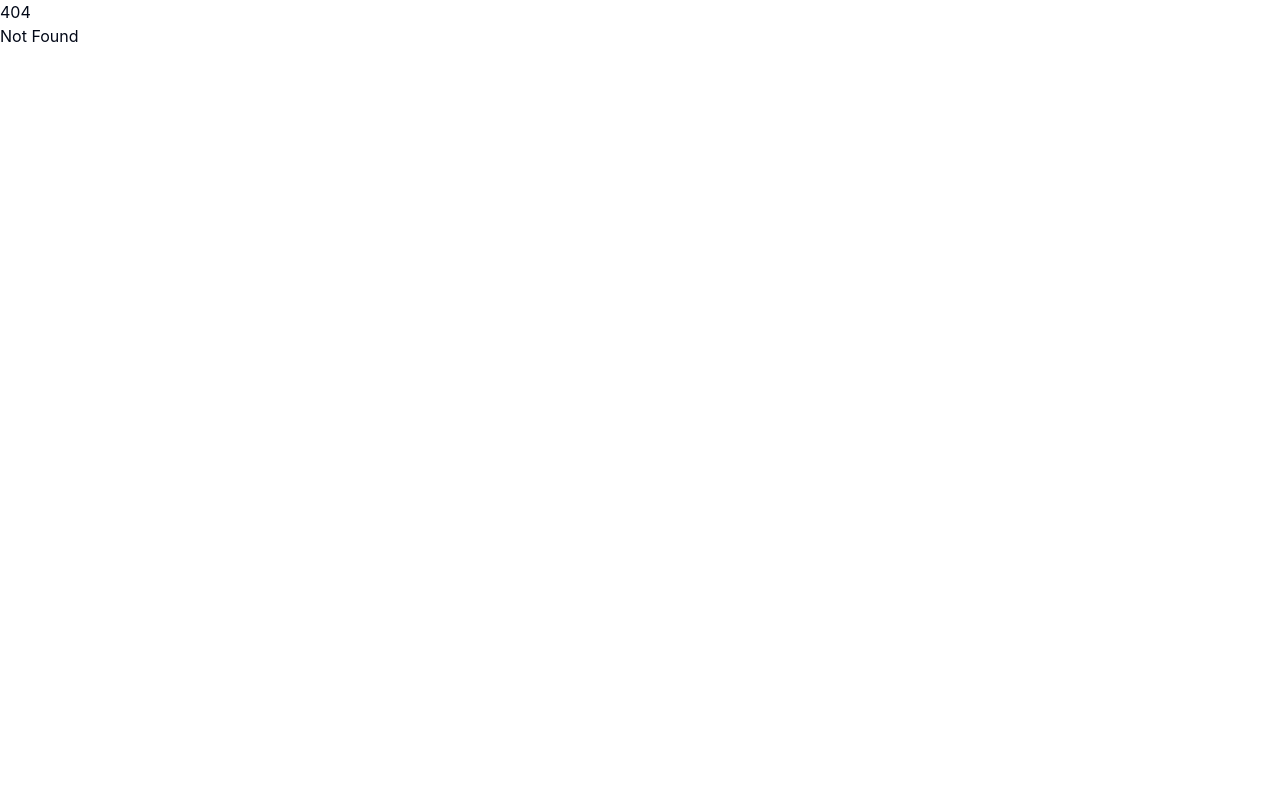
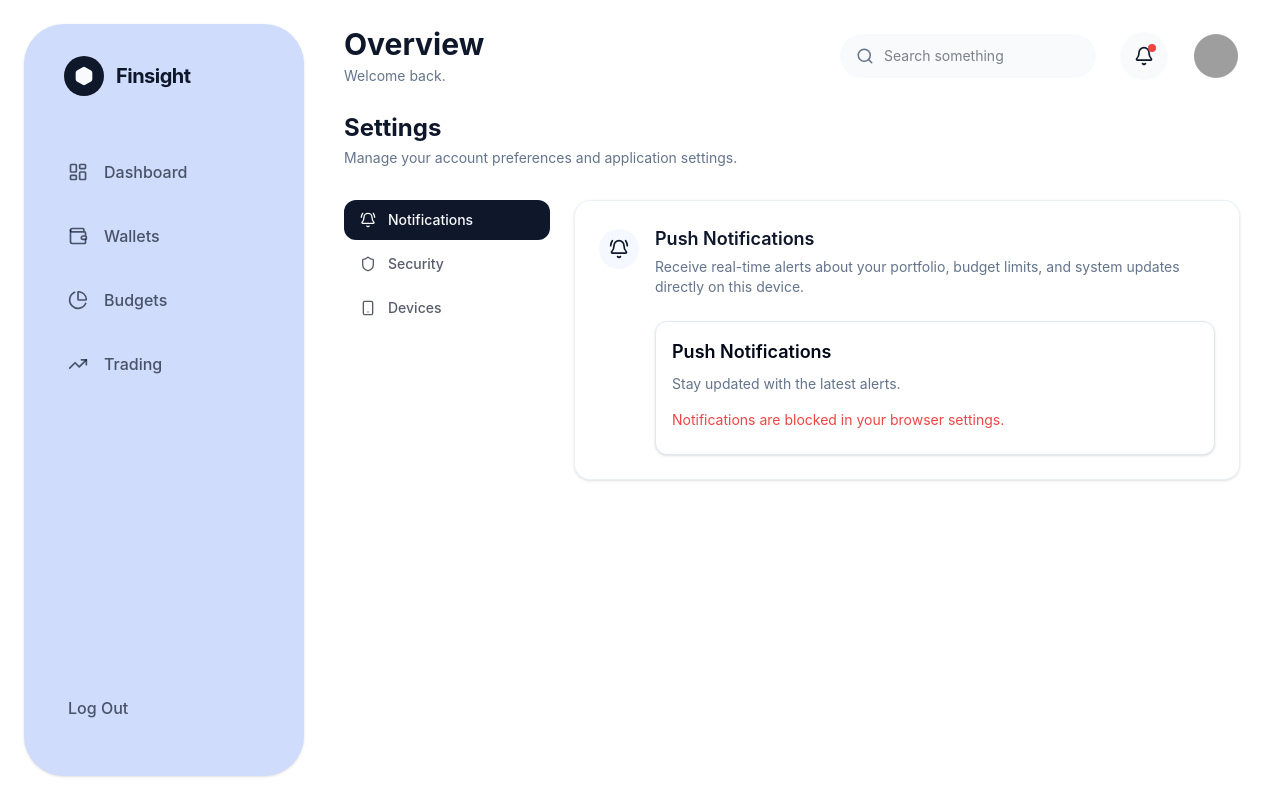
Before and after one commit to umermirza95/finsight-spa-svelte, a SvelteKit app: page /settings in a window 1280 px wide. Before the commit this address had no page. Built offline with nearby package versions, Linux system fonts and the light colour scheme; sample sign-in values are in the browser's storage; grey boxes are pictures that could not be loaded.

Commit message:
push notifications wip

```diff
--- a/src/lib/components/PushNotifications.svelte
+++ b/src/lib/components/PushNotifications.svelte
@@ -58,11 +58,34 @@
 				applicationServerKey: urlBase64ToUint8Array(VAPID_PUBLIC_KEY)
 			});
 
+			// Send to backend
+			const token = localStorage.getItem('authToken');
+			if (!token) {
+				throw new Error('Not authenticated.');
+			}
+
+			const res = await fetch('http://localhost:5000/api/push-notifications/subscribe', {
+				method: 'POST',
+				headers: {
+					'Content-Type': 'application/json',
+					'Authorization': `Bearer ${token}`
+				},
+				body: JSON.stringify({
+					endpoint: sub.endpoint,
+					keys: {
+						p256dh: btoa(String.fromCharCode.apply(null, new Uint8Array(sub.getKey('p256dh')!))),
+						auth: btoa(String.fromCharCode.apply(null, new Uint8Array(sub.getKey('auth')!)))
+					}
+				})
+			});
+
+			if (!res.ok) {
+				const errorData = await res.json().catch(() => ({}));
+				throw new Error(errorData.message || 'Failed to save subscription on server.');
+			}
+
 			subscription = sub;
 			message = 'Successfully subscribed to push notifications!';
-
-			// Normally you would send this subscription object to your server here
-			console.log('Push Subscription:', JSON.stringify(sub));
 		} catch (error) {
 			console.error('Failed to subscribe the user: ', error);
 			message = 'Failed to subscribe: ' + (error as Error).message;
@@ -76,8 +99,21 @@
 		message = '';
 		try {
 			if (subscription) {
+				const endpoint = subscription.endpoint;
+
 				const successful = await subscription.unsubscribe();
 				if (successful) {
+					// Notify backend
+					const token = localStorage.getItem('authToken');
+					if (token) {
+						await fetch(`http://localhost:5000/api/push-notifications/unsubscribe?endpoint=${encodeURIComponent(endpoint)}`, {
+							method: 'DELETE',
+							headers: {
+								'Authorization': `Bearer ${token}`
+							}
+						}).catch(e => console.error('Failed to notify backend of unsubscribe:', e));
+					}
+
 					subscription = null;
 					message = 'Successfully unsubscribed.';
 				}
--- a/src/routes/(authenticated)/+layout.svelte
+++ b/src/routes/(authenticated)/+layout.svelte
@@ -11,10 +11,24 @@
 		TrendingUp,
 		Search,
 		Bell,
-		Hexagon
+		Hexagon,
+		Settings,
+		LogOut
 	} from 'lucide-svelte';
 
+	import { fly } from 'svelte/transition';
+
 	let { children } = $props();
+
+	let isProfileMenuOpen = $state(false);
+
+	function toggleProfileMenu() {
+		isProfileMenuOpen = !isProfileMenuOpen;
+	}
+
+	function closeProfileMenu() {
+		isProfileMenuOpen = false;
+	}
 
 	function handleLogout() {
 		localStorage.removeItem('authToken');
@@ -79,6 +93,27 @@
 		</div>
 	</aside>
 
+	{#snippet profileDropdown()}
+		{#if isProfileMenuOpen}
+			<!-- svelte-ignore a11y_consider_explicit_label -->
+			<button class="fixed inset-0 z-40 bg-transparent w-full h-full cursor-default" onclick={closeProfileMenu}></button>
+			<div
+				transition:fly={{ y: 10, duration: 200 }}
+				class="absolute left-0 lg:right-0 lg:left-auto top-[calc(100%+0.5rem)] w-48 bg-card rounded-2xl shadow-lg border border-border/60 z-50 py-2 overflow-hidden"
+			>
+				<a href="/settings" onclick={closeProfileMenu} class="flex items-center gap-3 px-4 py-2.5 text-sm font-medium hover:bg-muted text-primary/80 hover:text-primary transition-colors">
+					<Settings size={16} />
+					Settings
+				</a>
+				<div class="h-px bg-border/60 my-1 mx-2"></div>
+				<button onclick={handleLogout} class="w-full flex items-center gap-3 px-4 py-2.5 text-sm font-medium hover:bg-destructive/10 text-destructive transition-colors text-left">
+					<LogOut size={16} />
+					Log Out
+				</button>
+			</div>
+		{/if}
+	{/snippet}
+
 	<!-- Main Content Area -->
 	<main class="flex-1 flex flex-col h-screen overflow-hidden bg-background">
 		<!-- Topbar -->
@@ -91,9 +126,12 @@
 
 			<!-- Mobile Greeting -->
 			<div class="flex lg:hidden items-center gap-3">
-				<button class="w-10 h-10 rounded-full overflow-hidden border-2 border-transparent hover:border-primary transition-all shrink-0">
-					<img src="https://i.pravatar.cc/150?u=a042581f4e29026704d" alt="Profile" class="w-full h-full object-cover" />
-				</button>
+				<div class="relative">
+					<button onclick={toggleProfileMenu} class="w-10 h-10 rounded-full overflow-hidden border-2 border-transparent hover:border-primary transition-all shrink-0 block">
+						<img src="https://i.pravatar.cc/150?u=a042581f4e29026704d" alt="Profile" class="w-full h-full object-cover block" />
+					</button>
+					{@render profileDropdown()}
+				</div>
 				<div class="flex flex-col justify-center">
 					<h1 class="text-base font-bold text-primary leading-tight mb-0.5">{pageInfo.title}</h1>
 					<p class="text-[11px] text-muted-foreground line-clamp-1">{pageInfo.desc}</p>
@@ -121,9 +159,12 @@
 				</button>
 
 				<!-- Profile Avatar (Desktop) -->
-				<button class="hidden lg:block w-12 h-12 rounded-full overflow-hidden border-2 border-transparent hover:border-primary transition-all">
-					<img src="https://i.pravatar.cc/150?u=a042581f4e29026704d" alt="Profile" class="w-full h-full object-cover" />
-				</button>
+				<div class="relative hidden lg:block">
+					<button onclick={toggleProfileMenu} class="w-12 h-12 rounded-full overflow-hidden border-2 border-transparent hover:border-primary transition-all block">
+						<img src="https://i.pravatar.cc/150?u=a042581f4e29026704d" alt="Profile" class="w-full h-full object-cover block" />
+					</button>
+					{@render profileDropdown()}
+				</div>
 			</div>
 		</header>
 
--- /dev/null
+++ b/src/routes/(authenticated)/settings/+page.svelte
@@ -0,0 +1,54 @@
+<script lang="ts">
+	import PushNotifications from '$lib/components/PushNotifications.svelte';
+	import { Settings, Shield, BellRing, Smartphone } from 'lucide-svelte';
+</script>
+
+<svelte:head>
+	<title>Settings | Finsight</title>
+</svelte:head>
+
+<div class="max-w-4xl mx-auto space-y-8">
+	<div>
+		<h2 class="text-2xl font-bold text-primary mb-1">Settings</h2>
+		<p class="text-sm text-muted-foreground">Manage your account preferences and application settings.</p>
+	</div>
+
+	<div class="grid grid-cols-1 md:grid-cols-4 gap-6">
+		<!-- Sidebar navigation for settings (optional, but looks modern) -->
+		<div class="hidden md:block col-span-1 space-y-1">
+			<button class="w-full flex items-center gap-3 px-4 py-2.5 rounded-xl bg-primary text-primary-foreground text-sm font-medium transition-colors">
+				<BellRing size={16} />
+				Notifications
+			</button>
+			<button class="w-full flex items-center gap-3 px-4 py-2.5 rounded-xl hover:bg-muted text-primary/70 hover:text-primary text-sm font-medium transition-colors">
+				<Shield size={16} />
+				Security
+			</button>
+			<button class="w-full flex items-center gap-3 px-4 py-2.5 rounded-xl hover:bg-muted text-primary/70 hover:text-primary text-sm font-medium transition-colors">
+				<Smartphone size={16} />
+				Devices
+			</button>
+		</div>
+
+		<!-- Settings content area -->
+		<div class="col-span-1 md:col-span-3 space-y-6">
+			<div class="bg-card border border-border/60 rounded-2xl p-6 shadow-sm">
+				<div class="flex items-start gap-4 mb-6">
+					<div class="w-10 h-10 rounded-full bg-brand-blue/20 flex items-center justify-center text-primary shrink-0 mt-1">
+						<BellRing size={20} />
+					</div>
+					<div>
+						<h3 class="text-lg font-semibold text-primary">Push Notifications</h3>
+						<p class="text-sm text-muted-foreground mt-1">
+							Receive real-time alerts about your portfolio, budget limits, and system updates directly on this device.
+						</p>
+					</div>
+				</div>
+
+				<div class="pl-0 md:pl-14">
+					<PushNotifications />
+				</div>
+			</div>
+		</div>
+	</div>
+</div>
--- a/src/routes/+page.svelte
+++ b/src/routes/+page.svelte
@@ -1,6 +1,5 @@
 <script lang="ts">
 	import { Button } from "$lib/components/ui/button";
-	import PushNotifications from "$lib/components/PushNotifications.svelte";
 </script>
 
 <div class="flex min-h-screen flex-col items-center justify-center bg-background p-4">
@@ -10,6 +9,5 @@
 		<div class="pb-8">
 			<Button href="/login">Get Started</Button>
 		</div>
-		<PushNotifications />
 	</div>
 </div>
```
